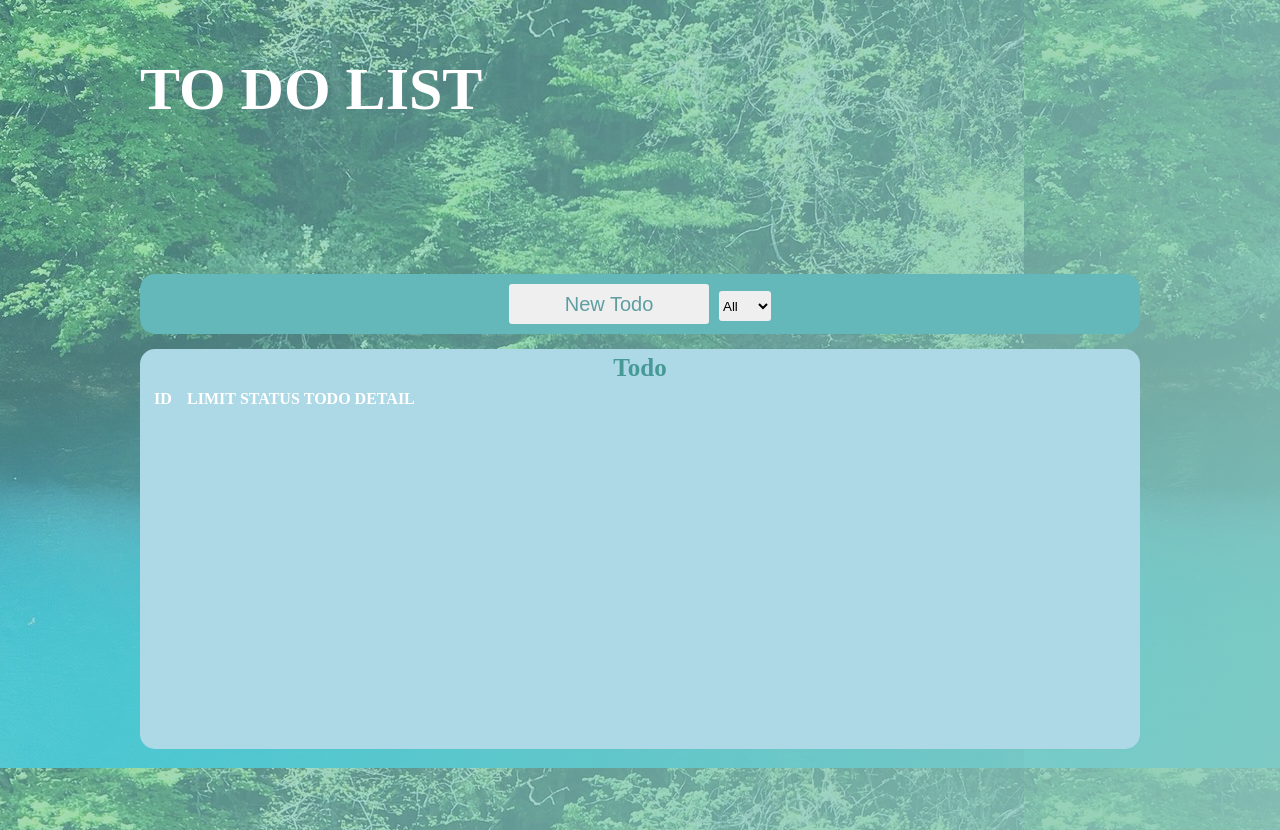
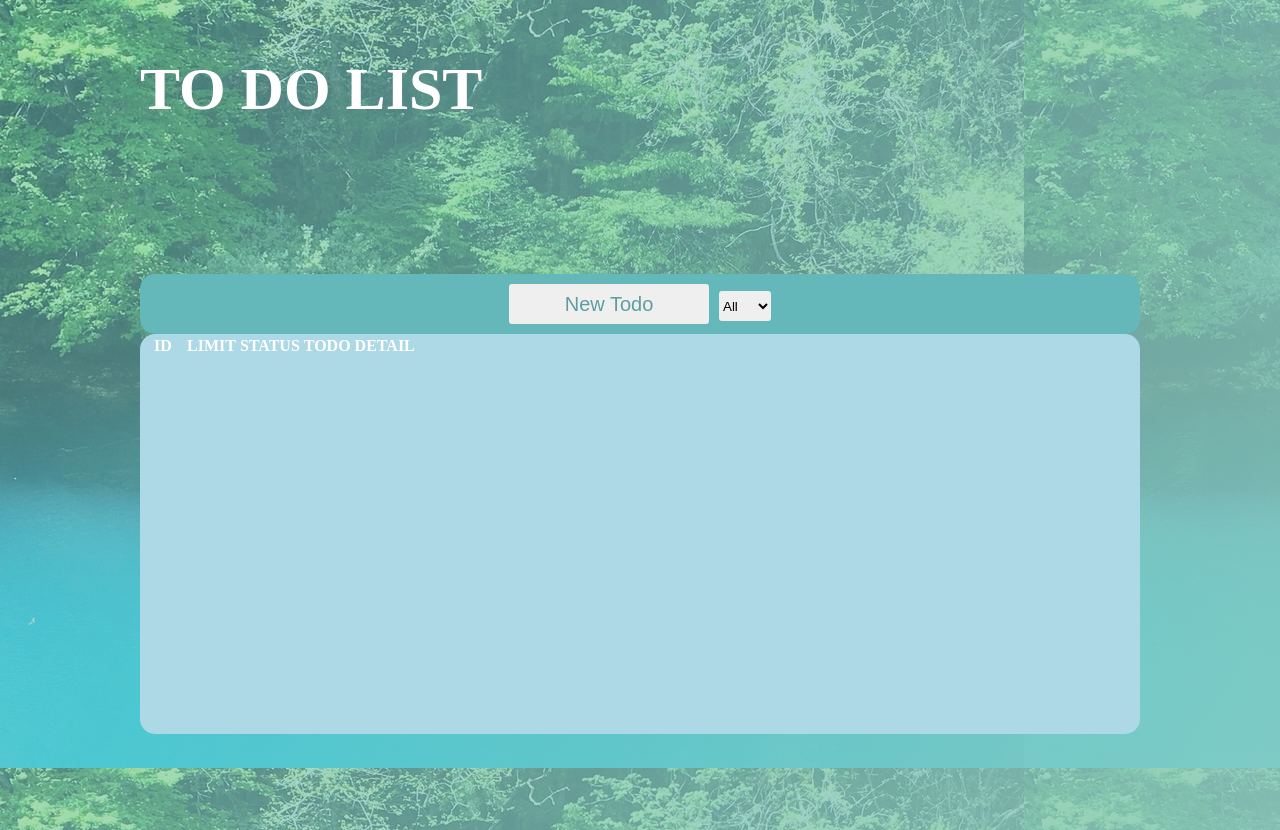
Before and after one commit to shimizu0623/second_todo, a React (Create React App) app: page / in a window 1280 px wide. Built offline with nearby package versions, Linux system fonts and the light colour scheme.

Commit message:
Todoタイトル削除

```diff
--- a/src/components/todoLists.jsx
+++ b/src/components/todoLists.jsx
@@ -4,7 +4,6 @@ export const TodoLists = (props) => {
     const {todo, onClickDelete, onClickDetail, onChange, filter} = props;
     return(
     <div className="todoList">
-        <p className="todoListTitle">Todo</p>
         <table className="todoListsTable">
             <thead>
             <tr>
```
